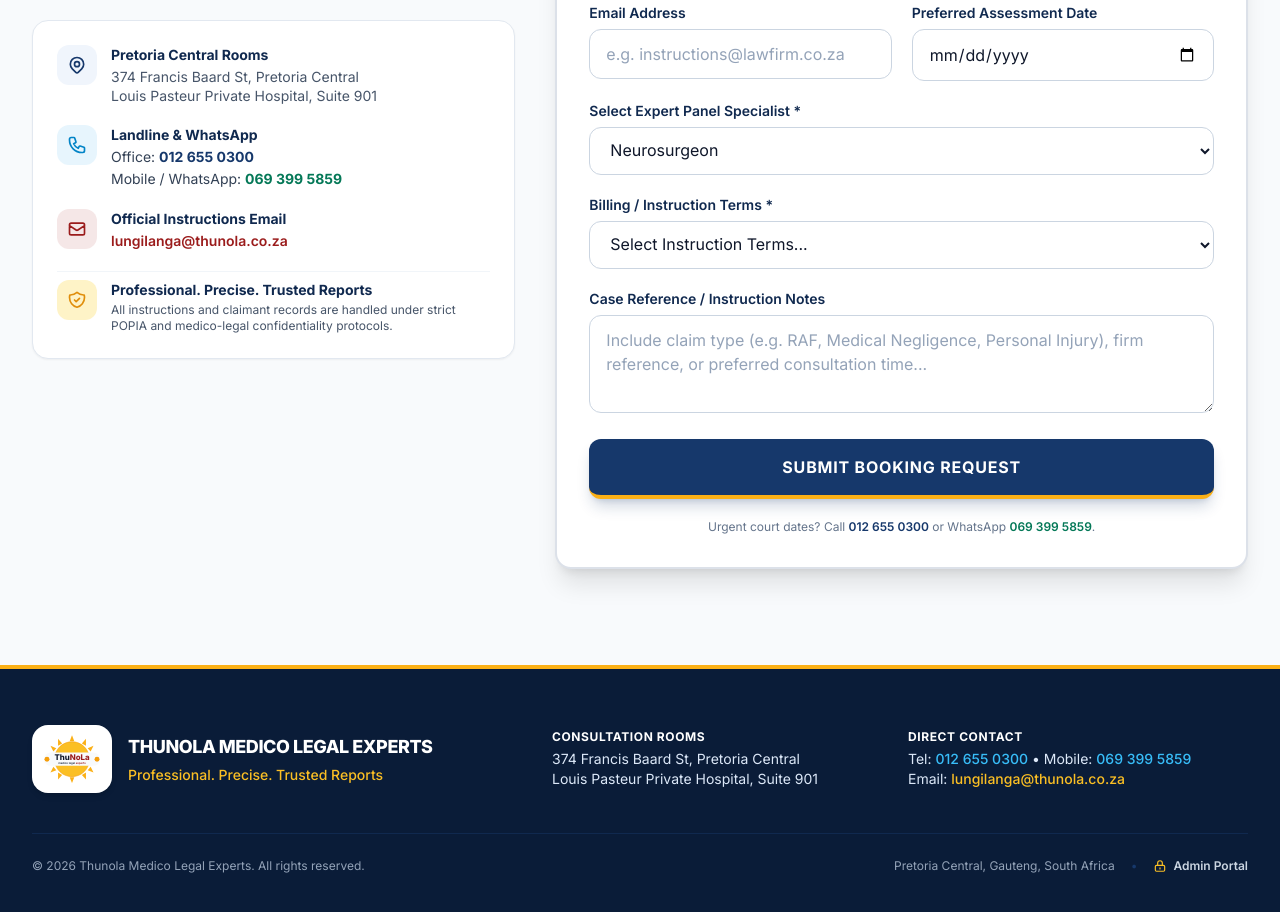
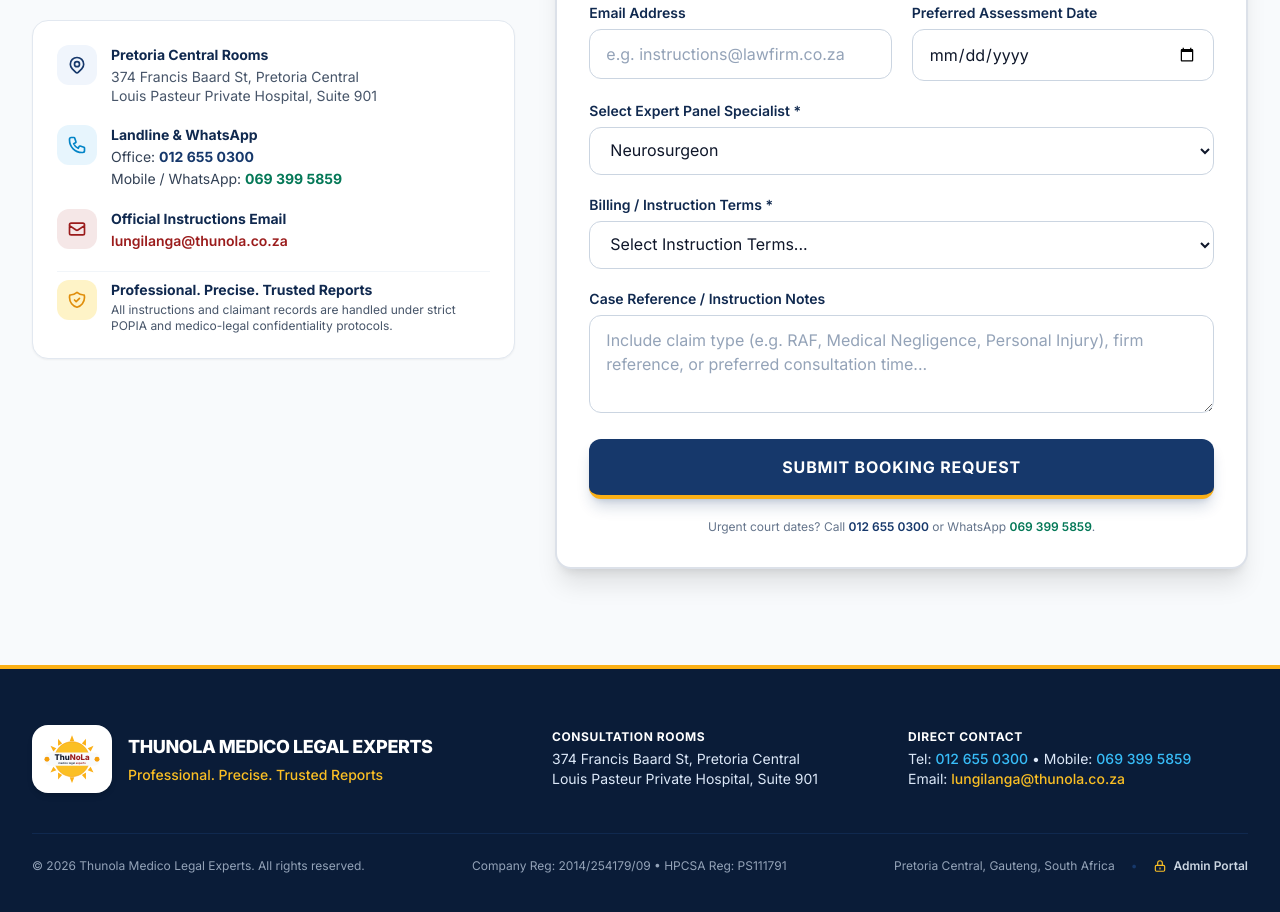
Before and after one commit to Setso1824/Thunola-Medico, a plain HTML site: page index.html in a window 1280 px wide. Shown: the part 3029-3941 px from the top of the page. Drawn offline with nearby package versions, Linux system fonts and the light colour scheme.

Commit message:
Update index.html

```diff
--- a/index.html
+++ b/index.html
@@ -918,6 +918,7 @@
 
       <div class="pt-6 flex flex-col sm:flex-row items-center justify-between gap-4 text-xs text-slate-400">
         <p>&copy; 2026 Thunola Medico Legal Experts. All rights reserved.</p>
+        <p class="text-xs text-slate-400">Company Reg: 2014/254179/09 &bull; HPCSA Reg: PS111791</p>
         <div class="flex items-center gap-4">
           <span>Pretoria Central, Gauteng, South Africa</span>
           <span class="text-navy-700">&bull;</span>
```
